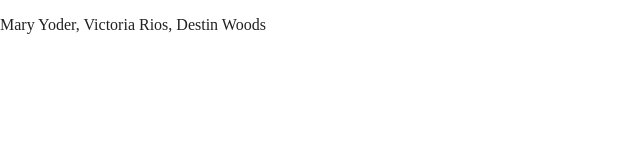
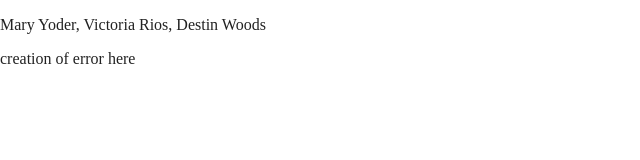
Before and after one commit to maryvalentiney/exquisite-corpse, a website built with Parcel: page index.html in a window 1280 px wide. Shown: the whole page, without its empty margins (0-640 px from the left). Built offline with nearby package versions, Linux system fonts and the light colour scheme.

Commit message:
purposeful error

```diff
--- a/index.html
+++ b/index.html
@@ -28,6 +28,7 @@
 
   <p>Mary Yoder, Victoria Rios,
   Destin Woods</p>
+  <p>creation of error here</p>
   <script src="js/vendor/modernizr-3.11.2.min.js"></script>
   <script src="js/plugins.js"></script>
   <script src="js/main.js"></script>
```
